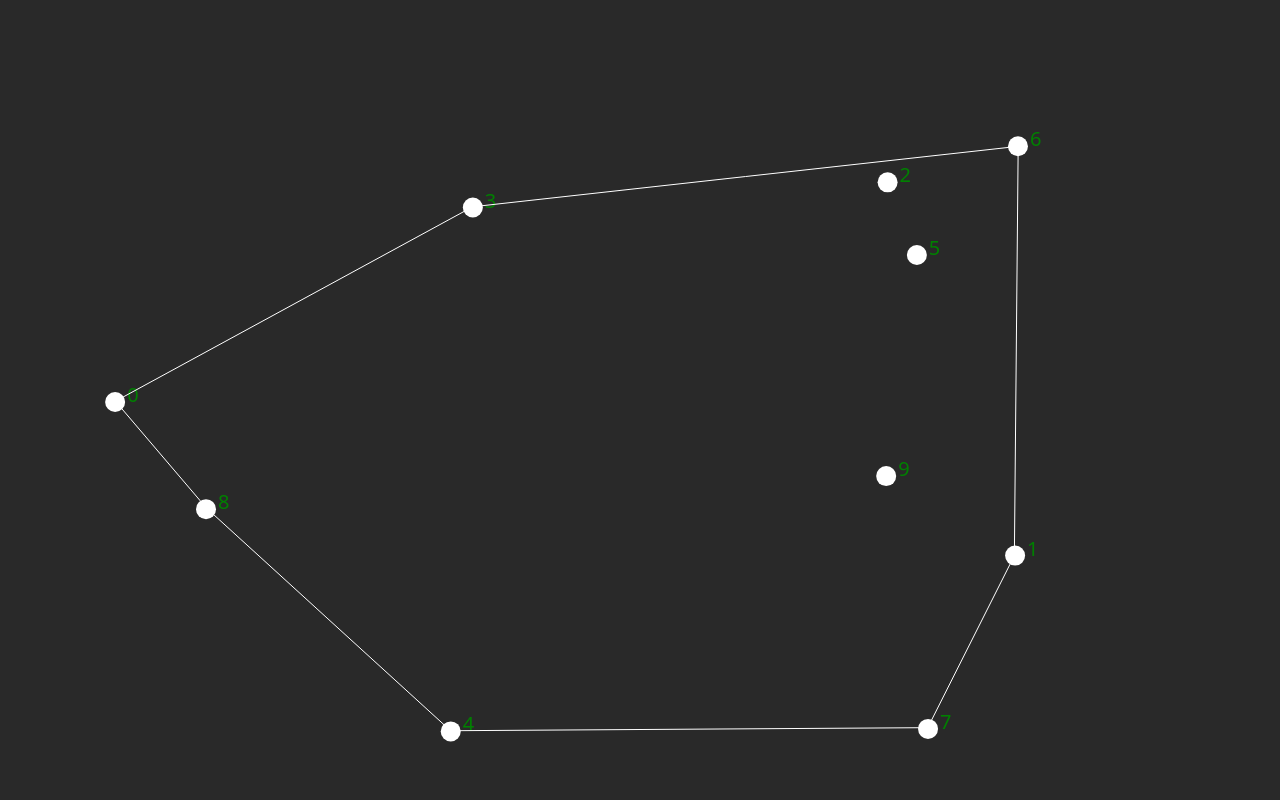
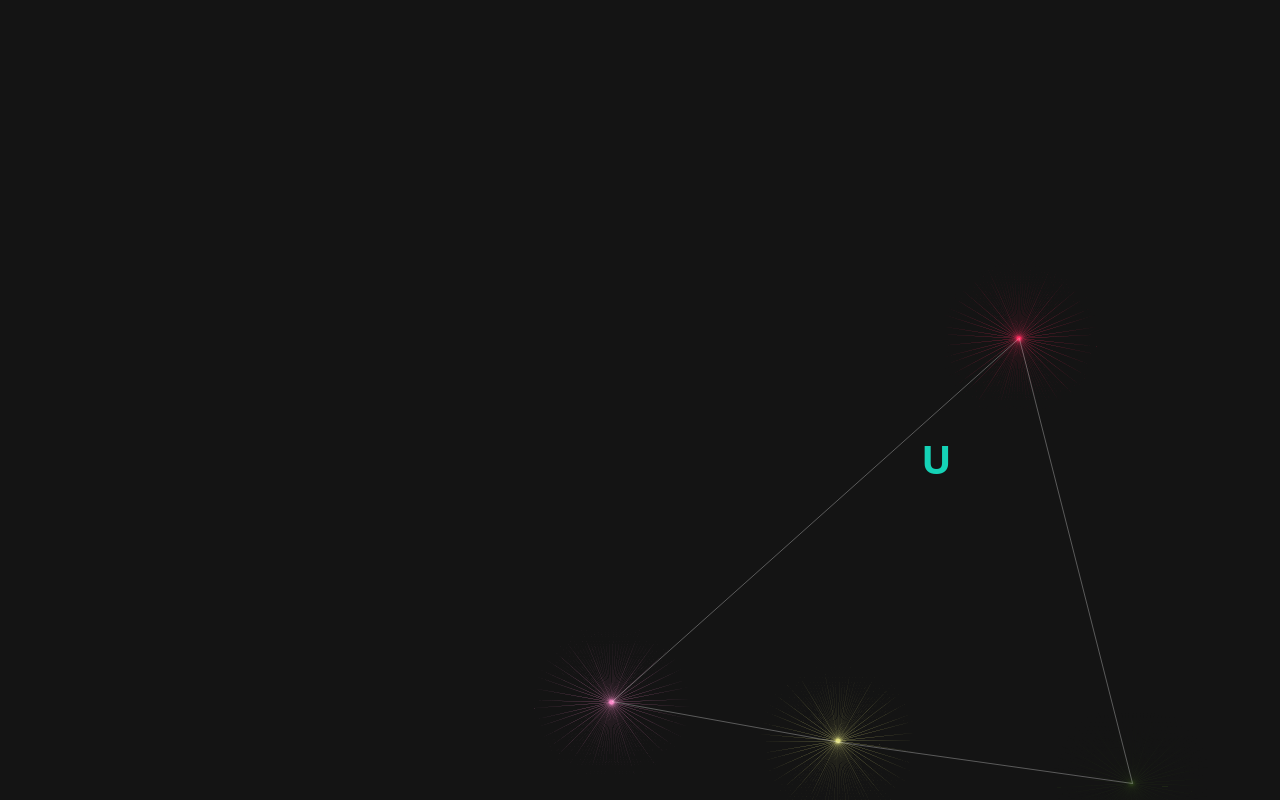
Before and after one commit to dion-hoo/react-canvas, a React (Create React App) app: page /metaBall in a window 1280 px wide. Built offline with nearby package versions, Linux system fonts and the light colour scheme.

Commit message:
convex hull effect수정

```diff
--- a/src/pages/MetaBall/ConvexHull.ts
+++ b/src/pages/MetaBall/ConvexHull.ts
@@ -85,17 +85,20 @@ export class ConvexHull {
         }
       }
 
+      point.active = false;
       i++;
     }
 
     // 선분 그리기
-    ctx.strokeStyle = "#fff";
+    ctx.strokeStyle = "rgba(255, 255, 255, 0.3)";
     ctx.beginPath();
 
     for (let i = 0; i < stack.length; i++) {
       const point = stack[i];
 
       ctx.lineTo(point.x, point.y);
+
+      point.active = true;
     }
 
     ctx.lineTo(stack[0].x, stack[0].y);
--- a/src/pages/MetaBall/Point.ts
+++ b/src/pages/MetaBall/Point.ts
@@ -6,15 +6,27 @@ export class Point {
   vy: number;
   radius: number;
   angle: number;
+  active: boolean;
+  rgb: number;
+  text: string;
 
-  constructor(index: number, x: number, y: number, radius: number) {
+  constructor(
+    index: number,
+    x: number,
+    y: number,
+    radius: number,
+    text: string
+  ) {
     this.index = index;
     this.x = x;
     this.y = y;
-    this.vx = Math.random() * 2 - 1.5;
-    this.vy = Math.random() * 2 - 1.5;
+    this.vx = Math.random() * 3 - 1.5;
+    this.vy = Math.random() * 3 - 1.5;
     this.radius = radius;
     this.angle = 0;
+    this.active = false;
+    this.rgb = 0x000000;
+    this.text = text;
   }
 
   update() {
@@ -23,24 +35,71 @@ export class Point {
   }
 
   windowCoolide() {
-    if (this.x < this.radius || this.x > window.innerWidth - this.radius) {
+    this.coolideArea(this.radius);
+  }
+
+  coolideArea(radius: number) {
+    if (this.x < radius || this.x > window.innerWidth - radius) {
       this.vx *= -1;
     }
 
-    if (this.y < this.radius || this.y > window.innerHeight - this.radius) {
+    if (this.y < radius || this.y > window.innerHeight - radius) {
       this.vy *= -1;
     }
   }
 
+  drawStar(
+    ctx: CanvasRenderingContext2D,
+    cx: number,
+    cy: number,
+    spikes: number,
+    outerRadius: number,
+    innerRadius: number
+  ) {
+    let rot = (Math.PI / 2) * 3;
+    let x = cx;
+    let y = cy;
+    let step = Math.PI / spikes;
+
+    ctx.moveTo(cx, cy - outerRadius);
+
+    for (let i = 0; i < spikes; i++) {
+      x = cx + Math.cos(rot) * outerRadius;
+      y = cy + Math.sin(rot) * outerRadius;
+      ctx.lineTo(x, y);
+      rot += step;
+
+      x = cx + Math.cos(rot) * innerRadius;
+      y = cy + Math.sin(rot) * innerRadius;
+      ctx.lineTo(x, y);
+      rot += step;
+    }
+
+    ctx.lineTo(cx, cy - outerRadius);
+  }
+
   draw(ctx: CanvasRenderingContext2D) {
-    ctx.fillStyle = "#fff";
+    this.rgb = 0xf3316e;
+    this.rgb *= Math.random() * 10;
+
+    const r = (this.rgb >> 16) & 0xff; // 여기서 red만 추출
+    const g = (this.rgb >> 8) & 0xff; // green만 추출
+    const b = this.rgb & 0xff; // blue만 추출
+    const color = `rgb(${r} ${g} ${b})`;
+
     ctx.beginPath();
-    ctx.arc(this.x, this.y, this.radius, 0, Math.PI * 2);
+    if (this.active) {
+      ctx.fillStyle = color;
+
+      // star
+      this.drawStar(ctx, this.x, this.y, Math.random() * 3 + 125, 2, 80);
+    } else {
+      ctx.fillStyle = color;
+      ctx.font = "800 40px system-ui";
+      ctx.fillText(this.text, this.x, this.y);
+    }
+
     ctx.fill();
     ctx.closePath();
-
-    ctx.fillStyle = "green";
-    ctx.font = "20px system-ui";
-    ctx.fillText(`${this.index}`, this.x + 12, this.y);
   }
 }
--- a/src/pages/MetaBall/canvas.ts
+++ b/src/pages/MetaBall/canvas.ts
@@ -6,12 +6,20 @@ export class Canvas {
   ctx: CanvasRenderingContext2D;
   points: Point[];
   radius: number;
+  fps: number;
+  fpsTime: number;
+  currentframe: number;
+  alphabet: string[];
 
   constructor(canvas: HTMLCanvasElement, ctx: CanvasRenderingContext2D) {
     this.canvas = canvas;
     this.ctx = ctx;
     this.points = [];
-    this.radius = 10;
+    this.radius = 0;
+    this.fps = 10;
+    this.fpsTime = 1000 / this.fps;
+    this.currentframe = 0;
+    this.alphabet = [];
 
     this.init();
     this.resize();
@@ -29,16 +37,54 @@ export class Canvas {
     this.ctx.scale(ratio, ratio);
   }
 
-  resize() {
-    this.points = [];
-    for (let i = 0; i < 10; i++) {
+  makePoint(length: number) {
+    this.radius = Math.random() * 5 + 10;
+    this.alphabet = [
+      "A",
+      "B",
+      "C",
+      "D",
+      "E",
+      "F",
+      "G",
+      "H",
+      "I",
+      "J",
+      "K",
+      "L",
+      "M",
+      "N",
+      "O",
+      "P",
+      "Q",
+      "R",
+      "S",
+      "T",
+      "U",
+      "V",
+      "W",
+      "X",
+      "Y",
+      "Z",
+    ];
+
+    const index = Math.floor(Math.random() * this.alphabet.length);
+    const text = this.alphabet[index];
+
+    for (let i = 0; i < length; i++) {
       const x =
         Math.random() * (window.innerWidth - this.radius * 2) + this.radius;
       const y =
         Math.random() * (window.innerHeight - this.radius * 2) + this.radius;
 
-      this.points.push(new Point(i, x, y, this.radius));
+      this.points.push(new Point(i, x, y, this.radius, text));
     }
+  }
+
+  resize() {
+    this.points = [];
+
+    this.makePoint(1);
   }
 
   draw() {
@@ -53,6 +99,14 @@ export class Canvas {
     const convexHull = new ConvexHull(this.points);
     convexHull.draw(this.ctx);
 
-    //requestAnimationFrame(this.draw.bind(this));
+    if (this.currentframe > this.fpsTime && this.points.length < 50) {
+      this.makePoint(1);
+
+      this.currentframe = 0;
+    }
+
+    this.currentframe++;
+
+    requestAnimationFrame(this.draw.bind(this));
   }
 }
--- a/src/pages/MetaBall/index.scss
+++ b/src/pages/MetaBall/index.scss
@@ -1,7 +1,7 @@
 .wrap {
   width: 100vw;
   height: 100vh;
-  background-color: #292929;
+  background-color: #141414;
 
   canvas {
     position: absolute;
```
